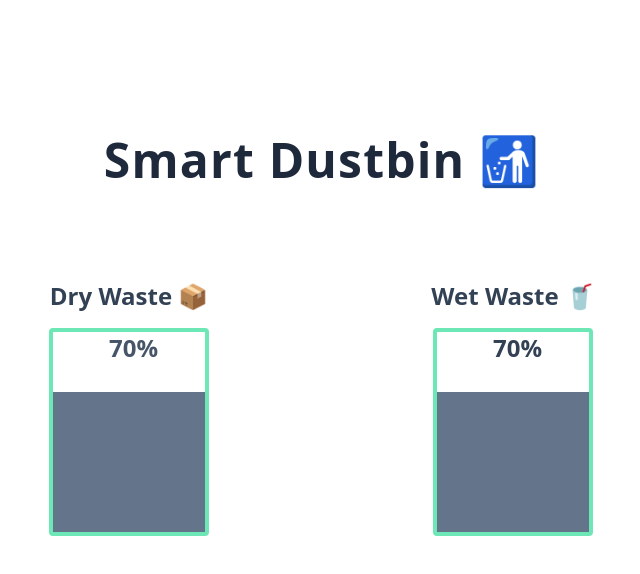
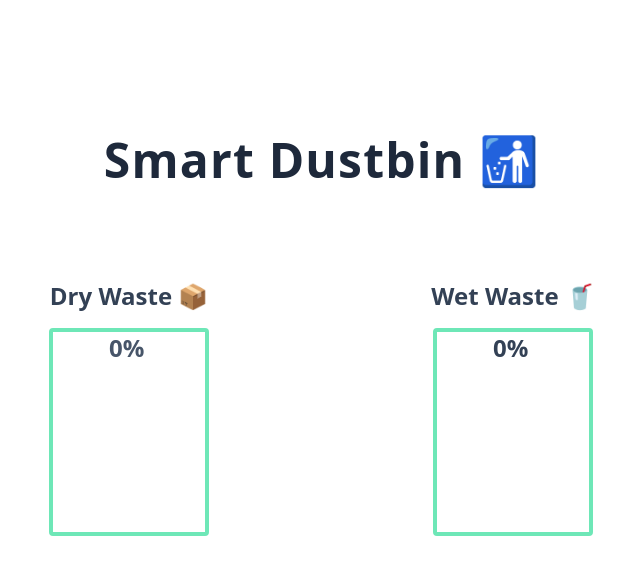
Before and after one commit to manishMandal02/-smart-dustbin-proj-frontend, a Next.js app: page / in a window 1280 px wide. Both pictures are taken after a click on the button "Start". Shown: the top 574 px of the page, without its empty margins (318-958 px from the left). Built offline with nearby package versions, Linux system fonts and the light colour scheme; no server answers.

Commit message:
minor fix

```diff
--- a/pages/index.tsx
+++ b/pages/index.tsx
@@ -39,9 +39,9 @@ export default function Home() {
             <div className=" flex flex-col items-center text-2xl font-semibold text-slate-700">
               Dry Waste 📦
               <div className=" relative mt-4 h-52 w-40 rounded border-4 border-emerald-300">
-                <p className="absolute left-14 text-slate-600">70%</p>
+                <p className="absolute left-14 text-slate-600">{dryDustbin}%</p>
                 <div
-                  style={{ height: '70%' }}
+                  style={{ height: `${dryDustbin}%` }}
                   className="absolute bottom-0 w-full bg-slate-500"
                 ></div>
               </div>
@@ -49,9 +49,9 @@ export default function Home() {
             <div className="flex flex-col items-center text-2xl font-semibold text-slate-700">
               Wet Waste 🥤
               <div className="relative mt-4 h-52 w-40 rounded border-4 border-emerald-300 ">
-                <p className="text-slate-604 absolute left-14">70%</p>
+                <p className="text-slate-604 absolute left-14">{wetDustbin}%</p>
                 <div
-                  style={{ height: '70%' }}
+                  style={{ height: `${wetDustbin}%` }}
                   className="absolute bottom-0 w-full bg-slate-500"
                 ></div>
               </div>
```
